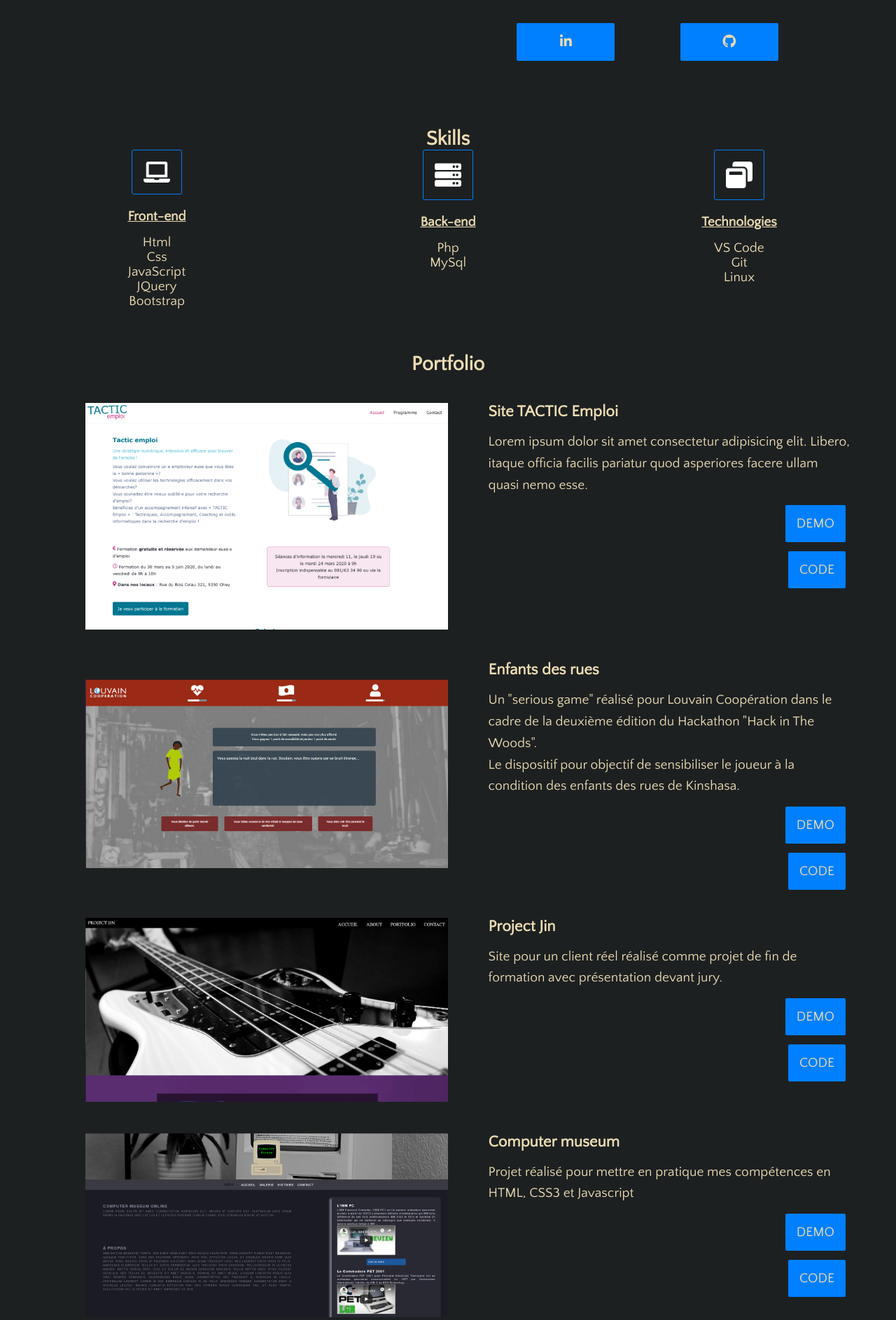
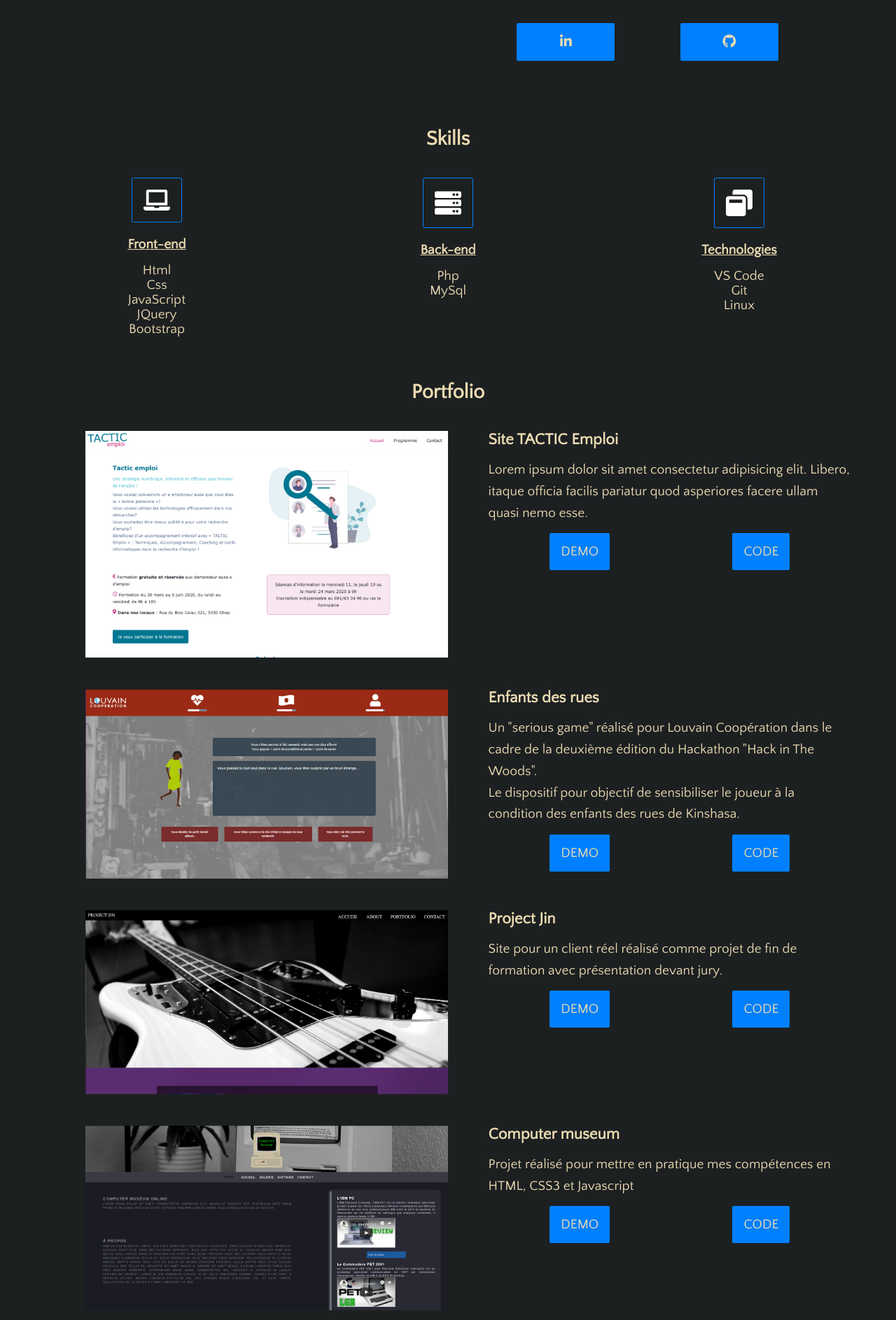
Before and after one commit to prilic/Portfolio-2020-Front-end-, a PHP site: page / in a window 1280 px wide. Shown: the part 1199-3086 px from the top of the page at 70% size. Run offline with PHP 8.4, Linux system fonts and the light colour scheme; some libraries are stand-ins or nearby versions.

Commit message:
button position

```diff
--- a/css/style.css
+++ b/css/style.css
@@ -157,6 +157,7 @@ nav a{
 #flex-contener{
     display: flex;
     justify-content: space-evenly;
+    margin-top: 2.5rem;
 }
 .skills-set{
     text-align: center;
@@ -191,7 +192,9 @@ h4{
 }
 .project-desc .btn{
     margin-top: 0.8rem;
-    margin-right: 0.5rem;
+}
+.link{
+    display: flex;
 }
   /*contact*/
 form{
--- a/index.html
+++ b/index.html
@@ -96,8 +96,11 @@
                 <div class="project-desc">
                     <h3>Site TACTIC Emploi</h3>
                     <p>Lorem ipsum dolor sit amet consectetur adipisicing elit. Libero, itaque officia facilis pariatur quod asperiores facere ullam quasi nemo esse.</p>
+                    <div class="link">
                         <span class="btn live-demo"><a href="https://prilic.github.io/mini-site-tactic/index.html#" target="_blank">Demo</a></span>
                         <span class="btn view-code"><a href="">Code</a></span>
+                    </div>
+
                 </div>
             </div>
             <div class="project">
@@ -108,8 +111,11 @@
                     <h3>Enfants des rues</h3>
                     <p>Un "serious game" réalisé pour Louvain Coopération dans le cadre de la deuxième édition du Hackathon "Hack in The Woods".</p>
                     <p>Le dispositif pour objectif de sensibiliser le joueur à la condition des enfants des rues de Kinshasa.</p>
+                    <div class="link">
                         <span class="btn live-demo"><a href="https://prilic.github.io/enfants_des_rues/" target="_blank">Demo</a></span>
                         <span class="btn view-code"><a href="">Code</a></span>
+                    </div>
+
                 </div>
             </div>
             <div class="project">
@@ -119,8 +125,11 @@
                 <div class="project-desc">
                     <h3>Project Jin</h3>
                     <p>Site pour un client réel réalisé comme projet de fin de formation avec présentation devant jury.</p>
+                    <div class="link">
                         <span class="btn live-demo"><a href="www.project-jin.yo.fr" target="_blank">Demo</a></span>
                         <span class="btn view-code"><a href="">Code</a></span>
+                    </div>
+
                 </div>
             </div>
             <div class="project">
@@ -130,8 +139,11 @@
                 <div class="project-desc">
                     <h3>Computer museum</h3>
                     <p>Projet réalisé pour mettre en pratique mes compétences en HTML, CSS3 et Javascript</p>
+                    <div class="link">
                         <span class="btn live-demo"><a href="https://prilic.github.io/computermuseum/" target="_blank">Demo</a></span>
                         <span class="btn view-code"><a href="">Code</a></span>
+                    </div>
+
                 </div>
             </div>
 
```
Lines whose indentation alone changed are shown as unchanged.
